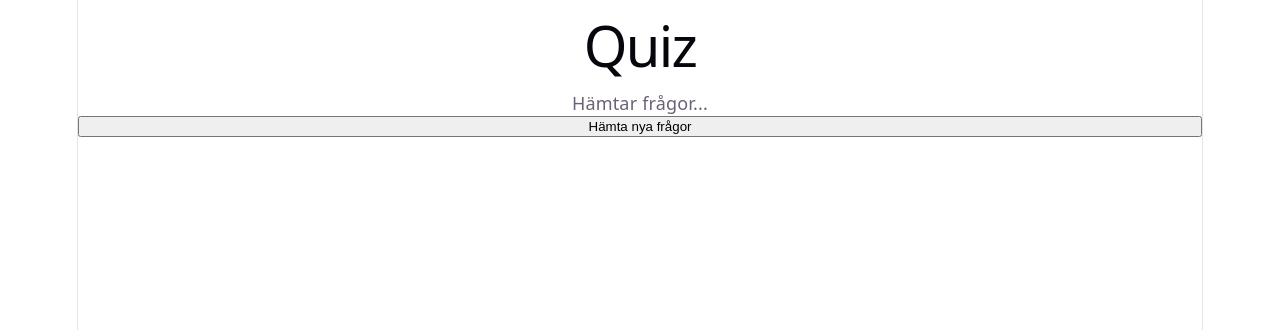
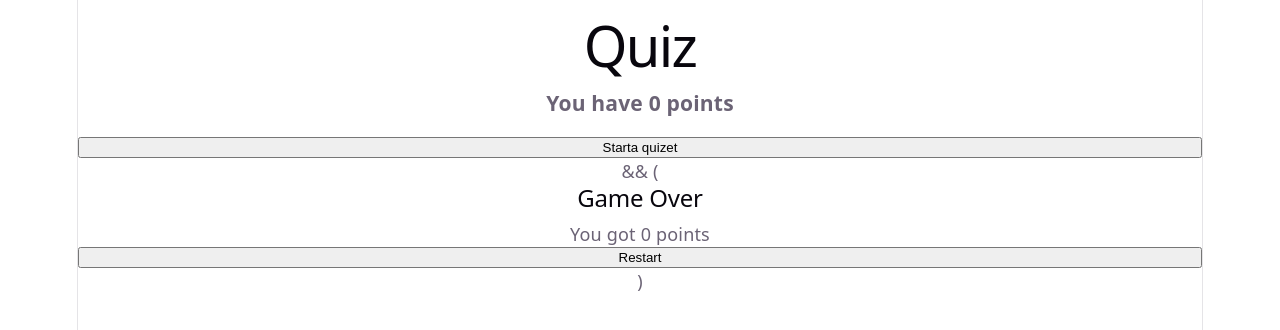
Before and after one commit to hjalmardahlbergGitHub/Grupp2, a React (Vite) app in the folder omega-quiz/: page /quiz in a window 1280 px wide. Shown: the top 330 px of the page. Built offline with nearby package versions, Linux system fonts and the light colour scheme.

Commit message:
restart game and points

```diff
--- a/omega-quiz/src/Quiz.jsx
+++ b/omega-quiz/src/Quiz.jsx
@@ -7,6 +7,8 @@ function Quiz() {
   const [currentQuestionIndex, setCurrentQuestionIndex] = useState(0)
   const [isLoading, setIsLoading] = useState(true)
   const [error, setError] = useState('')
+  const [points, setPoints] = useState(0)
+  const [isGameFinished, setIsGameFinished] = useState(false)
 
   const fetchQuestions = async () => {
     setIsLoading(true)
@@ -45,26 +47,35 @@ function Quiz() {
       fetchQuestions()
       return
     }
+    setPoints(points + 1)
 
     setCurrentQuestionIndex((index) => index + 1)
   }
 
   const currentQuestion = questions[currentQuestionIndex]
 
+  const restartGame = () => {
+    window.location.reload()
+
+  }
+
   return (
     <>
+    {!isGameFinished &&
+    (<div>
       <h1>Quiz</h1>
+      <h3>You have {points} points</h3>
+    </div>)}
 
-      {isLoading && <p>Hämtar frågor...</p>}
 
-      {!isLoading && error && (
+       {!isLoading && error && !isGameFinished &&(
         <>
           <p>{error}</p>
           <button onClick={fetchQuestions}>Försök igen</button>
         </>
       )}
 
-      {!isLoading && !error && currentQuestion && (
+      {!isLoading && !error && currentQuestion && !isGameFinished && (
         <Question
           click={checkCorrectAnswer}
           category={currentQuestion.category}
@@ -74,9 +85,15 @@ function Quiz() {
         />
       )}
 
-      {isLoading && (
-        <button onClick={fetchQuestions}>Hämta nya frågor</button>
+      {isLoading && !isGameFinished && (
+        <button onClick={fetchQuestions}>Starta quizet</button>
       )}
+
+      {isGameFinished} && (
+        <h2>Game Over</h2>
+        <p>You got {points} points</p>
+        <button onClick={restartGame}>Restart</button>
+      )
     </>
   )
 }
```
